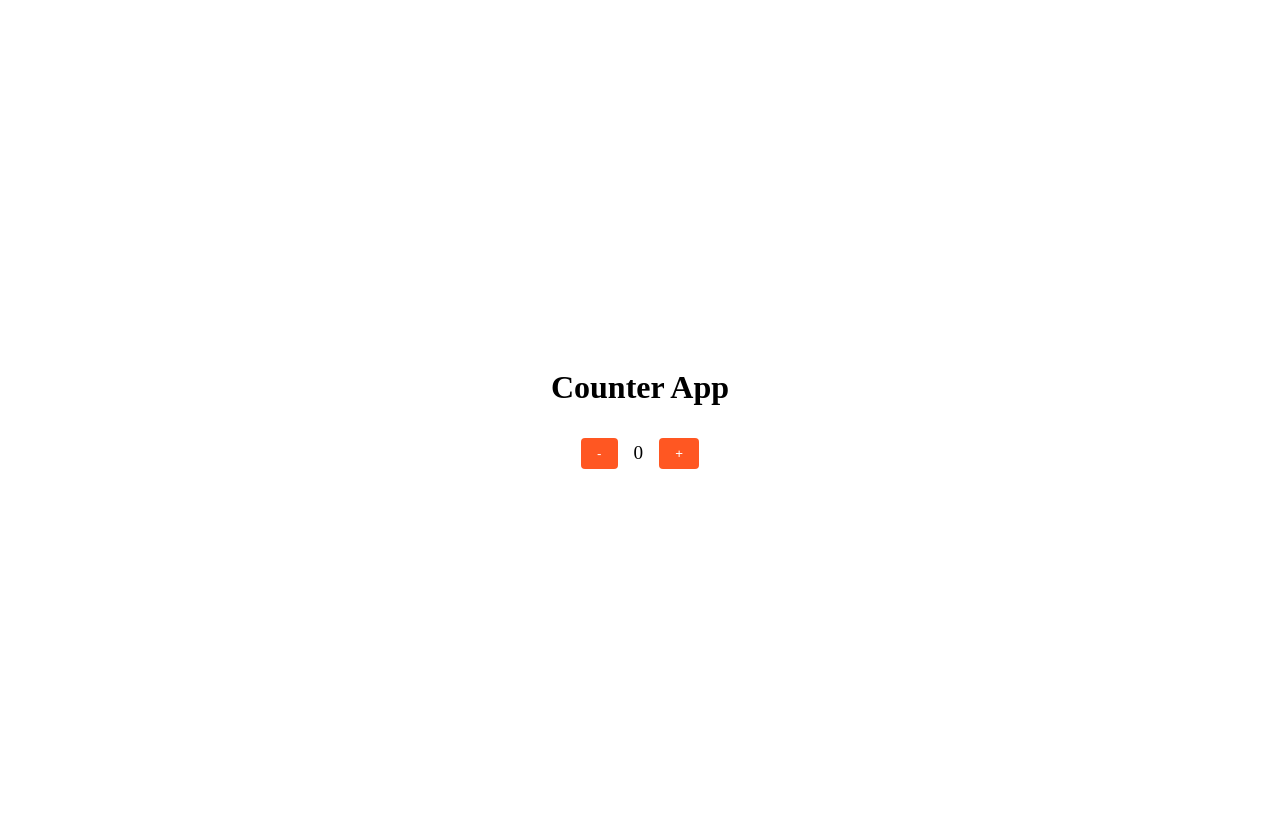
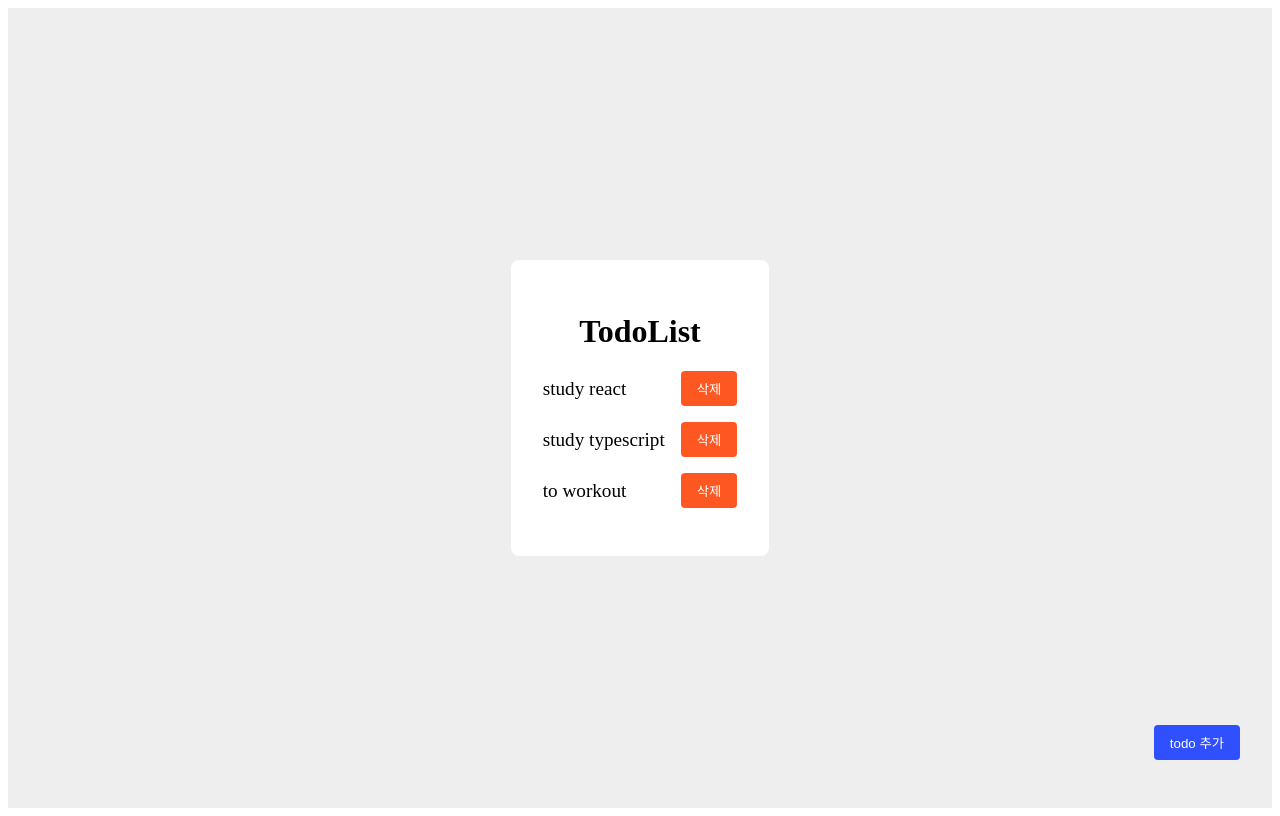
Before and after one commit to gahyeon-park/react-ts-basic, a React (Create React App) app: page / in a window 1280 px wide. Built offline with nearby package versions, Linux system fonts and the light colour scheme.

Commit message:
todoList (props와 state만으로 만들기)

```diff
--- a/src/App.tsx
+++ b/src/App.tsx
@@ -1,126 +1,7 @@
-import { Component, ErrorInfo, useState } from "react";
+import { useState } from "react";
 import styled from '@emotion/styled';
-import { Button } from "components/Button";
-import { Label } from "components/Label";
-import { IScriptSnapshot } from "typescript";
-
-// function App() {
-//   const [counter, setCounter] = useState(0);
-//   const sub = () => {
-//     setCounter(counter - 1);
-//   }
-//   const add = () => {
-//     setCounter(counter + 1);
-//   }
-//   return (
-//     <Container>
-//       <Title>Counter App</Title>
-//       <Contents>
-//         <Button label="-" onClick={sub}></Button>
-//         <Label data={counter} />
-//         <Button label="+" onClick={add}></Button>
-//       </Contents>
-//     </Container>
-//   );
-// }
-
-type AppProps = Record<string, never>; // ← 클래스 컴포넌트가 props는 받지 않고, state만 받을 경우의 props의 제네릭타입
-interface AppState {
-  readonly counter: number;
-}
-
-// 클래스형 : export class App extends Component<propsGenericType, stateGenericType>{}
-export class App extends Component<AppProps, AppState> {
-  // contsructor: 생성자 함수 (state를 초기화하는데 활용)
-  constructor(props: AppProps) {
-    super(props);
-
-    this.state = {
-      counter: 0
-    }
-  }
-
-  private sub = () => {
-    // useState 훅을 사용하는 함수형 컴포넌트와 달리, 클래스 컴포넌트에서 state 변수에 접근할 때는 this.state를 사용해야 한다.
-    const { counter } = this.state;
-
-    // 또한 state를 변경하기 위해서는 this.setState라는 함수를 통해 state를 변경한다.
-    this.setState({
-      counter: counter - 1
-    })
-  }
-
-  private add = () => {
-    const { counter } = this.state;
-    this.setState({
-      counter: counter + 1
-    })
-  }
-
-  render() {
-    const { counter } = this.state;
-
-    return (
-      <Container>
-        <Title>Counter App</Title>
-        <Contents>
-          <Button label="-" onClick={this.sub}></Button>
-          <Label data={counter} />
-          <Button label="+" onClick={this.add}></Button>
-        </Contents>
-      </Container>
-    )
-  }
-
-  static getDerivedStateFromProps(nextProps: AppProps, prevState: AppState) {
-    console.log("getDerivedStateFromProps");
-    console.log("nextProps", nextProps);
-    console.log("prevState", prevState);
-
-    return null;
-  }
-
-  componentDidMount(): void {
-    console.log("componentDidMount");
-  }
-
-  getSnapshotBeforeUpdate(prevProps: Readonly<AppProps>, prevState: Readonly<AppState>) {
-    console.log("getSnapshotBeforeUpdate");
-    console.log("prevProps", prevProps);
-    console.log("prevState", prevState);
-
-    // getSnapshotBeforeUpdate함수의 반환값은 componentDidUpdate의 세번째 매개변수(snapshot)로 전달된다.
-    return {
-      testData: true
-    }
-  }
-
-  componentDidUpdate(prevProps: Readonly<AppProps>, prevState: Readonly<AppState>, snapshot?: IScriptSnapshot): void {
-    console.log("componentDidUpdate");
-    console.log("prevProps", prevProps);
-    console.log("prevState", prevState);
-    console.log("snapshot", snapshot);
-  }
-
-  shouldComponentUpdate(nextProps: Readonly<AppProps>, nextState: Readonly<AppState>, nextContext: any): boolean {
-    console.log("shouldComponentUpdate");
-    console.log("nextProps", nextProps);
-    console.log("nextState", nextState);
-
-    // false를 반환하면 컴포넌트의 리렌더링을 수행하지 않도록 막는다.
-    return true;
-  }
-
-  componentWillUnmount(): void {
-    console.log("componentWillUnmount");
-  }
-
-  componentDidCatch(error: Error, errorInfo: ErrorInfo): void {
-    console.log("componentDidCatch");
-    console.log("error: ", error);
-    console.log("errorInfo: ", errorInfo);
-  }
-}
+import { DataView } from "components/DataView";
+import { InputContainer } from "components/InputContainer";
 
 const Container = styled.div`
 height: 100vh;
@@ -128,16 +9,28 @@ const Container = styled.div`
 flex-direction: column;
 align-items: center;
 justify-content: center;
+background-color: #eee;
 `;
 
-const Title = styled.h1`
-  margin-bottom: 32px;
-`
 
-const Contents = styled.div`
-  display: flex;
-  align-items: center;
-  justify-content: center;
-`
+function App() {
+  const [todoList, setTodoList] = useState(["study react", "study typescript", "to workout"]);
+
+  const onDelete = (todo: string) => {
+    setTodoList(todos => todos.filter(item => item !== todo));
+  }
+
+  const onAdd = (toDo: string) => {
+    console.log("onAdd", toDo);
+    setTodoList(todos => [...todos, toDo]);
+  }
+
+  return (
+    <Container>
+      <DataView todoList={todoList} onDelete={onDelete} />
+      <InputContainer onAdd={onAdd} />
+    </Container>
+  )
+}
 
 export default App;
--- a/src/components/Button/index.tsx
+++ b/src/components/Button/index.tsx
@@ -1,38 +1,35 @@
-import { Component } from "react";
 import styled from "@emotion/styled";
 
 interface ButtonProps {
   readonly label: string;
+  readonly color?: string;
   readonly onClick?: () => void;
 }
 
-// 함수형
-// export const Button = ({ label, onClick }: ButtonProps) => {
-//   return <Container onClick={onClick}>{label}</Container>
+// interface ContainerProps {
+//   readonly color: string;
 // }
 
-// 클래스형 : export class Button extends Component<propsGenericType, stateGenericType>{}
-export class Button extends Component<ButtonProps> {
-  render() {
-    const { label, onClick } = this.props;
-    return <Container onClick={onClick}>{label}</Container>
-  }
-}
-
-const Container = styled.button`
-  border: 0;
+const Container = styled.button<{ color: string }>`
+  border: none;
   color: #fff;
-  background-color: #ff5722;
+  background-color: ${(props) => props.color};
   cursor: pointer;
   padding: 8px 16px;
   border-radius: 4px;
 
   &:hover {
-    background-color: #ff5722;
-    opacity: 0.8;
+    background-color: ${(props) => props.color};
+    opacity: .8;
   }
 
   &:active {
-    box-shadow: inset 5px 5px 10px rgba(0, 0, 0, 0.2);
+    box-shadow: inset 5px 5px 18px rgba(0, 0, 0, .2);
   }
-`;
+`
+
+export function Button({ label, color = "#ff5722", onClick }: ButtonProps) {
+  return (
+    <Container color={color} onClick={onClick}>{label}</Container>
+  )
+}
--- /dev/null
+++ b/src/components/DataView/index.tsx
@@ -0,0 +1,27 @@
+import styled from "@emotion/styled";
+import { Title } from "components/Title";
+import { TodoList } from "components/TodoList";
+
+interface DataViewProps {
+  readonly todoList: string[];
+  readonly onDelete?: (todo: string) => void;
+}
+
+const Container = styled.div`
+  display: flex;
+  flex-direction: column;
+  align-items: center;
+  justify-content: center;
+  background-color: #fff;
+  padding: 32px;
+  border-radius: 8px;
+`
+
+export const DataView = ({ todoList, onDelete }: DataViewProps) => {
+  return (
+    <Container>
+      <Title label="TodoList" />
+      <TodoList todoList={todoList} onDelete={onDelete} />
+    </Container>
+  )
+}
--- /dev/null
+++ b/src/components/InputContainer/index.tsx
@@ -0,0 +1,28 @@
+import { useState } from "react";
+import { TodoInput } from 'components/TodoInput';
+import { ShowInputButton } from 'components/ShowInputButton';
+
+interface InputContainerProps {
+  onAdd: (toDo: string) => void;
+}
+
+export function InputContainer({ onAdd }: InputContainerProps) {
+  const [showToDoInput, setShowToDoInput] = useState(false);
+
+  const onAddTodo = (toDo: string) => {
+    console.log("onAdd", toDo);
+
+    onAdd(toDo);
+    setShowToDoInput(false);
+  }
+
+  return (
+    <>
+      {showToDoInput && <TodoInput onAdd={onAddTodo} />}
+      <ShowInputButton
+        show={showToDoInput}
+        onClick={() => setShowToDoInput(!showToDoInput)}
+      />
+    </>
+  )
+}
--- /dev/null
+++ b/src/components/ShowInputButton/index.tsx
@@ -0,0 +1,26 @@
+import styled from '@emotion/styled';
+import { Button } from "components/Button";
+
+const Container = styled.div`
+  position: absolute;
+  right: 40px;
+  bottom: 40px;
+  z-index: 1;
+`
+
+interface ShowToDoInputProps {
+  show: boolean;
+  onClick: () => void;
+}
+
+export function ShowInputButton({ show, onClick }: ShowToDoInputProps) {
+  return (
+    <Container>
+      <Button
+        label={show ? "닫기" : "todo 추가"}
+        color={show ? undefined : "#304ffe"}
+        onClick={onClick}
+      />
+    </Container>
+  )
+}
--- /dev/null
+++ b/src/components/TextInput/index.tsx
@@ -0,0 +1,17 @@
+import styled from "@emotion/styled";
+
+interface TextInputProps {
+  value?: string;
+  onChange: (text: string) => void;
+}
+
+const Container = styled.input`
+  font-size: 1.2rem;
+  padding: 8px;
+`
+
+export function TextInput({ value, onChange }: TextInputProps) {
+  return (
+    <Container value={value} onChange={(event) => onChange(event?.target.value)} />
+  )
+}
--- /dev/null
+++ b/src/components/Title/index.tsx
@@ -0,0 +1,23 @@
+import styled from "@emotion/styled";
+
+interface TitleProps {
+  label: string;
+}
+
+const Container = styled.h1`
+    display: flex;
+  flex-direction: column;
+  justify-content: center;
+`;
+
+const Label = styled.div`
+  margin-top: 0;
+`
+
+export function Title({ label }: TitleProps) {
+  return (
+    <Container>
+      <Label>{label}</Label>
+    </Container>
+  )
+}
--- /dev/null
+++ b/src/components/TodoInput/index.tsx
@@ -0,0 +1,79 @@
+import { useState } from "react";
+import styled from "@emotion/styled";
+import { Title } from "components/Title";
+import { TextInput } from "components/TextInput";
+import { Button } from "components/Button";
+
+const Container = styled.div`
+  position: absolute;
+  top: 0;
+  left: 0;
+  bottom: 0;
+  right: 0;
+  align-items: center;
+  justify-content: center;
+`;
+
+const Background = styled.div`
+  position: absolute;
+  top: 0;
+  left: 0;
+  bottom: 0;
+  right: 0;
+  display: flex;
+  align-items: center;
+  justify-content: center;
+  flex-direction: column;
+  background-color: rgb(0 0 0 /75%);
+`;
+
+const Contents = styled.div`
+  position: absolute;
+  width: 320px;
+  left: 50%;
+  top: 50%;
+  display: flex;
+  align-items: center;
+  justify-content: center;
+  flex-direction: column;
+  transform: translate(-50%, -50%);
+  background-color: #fff;
+  padding: 32px;
+  border-radius: 8px;
+  z-index: 1;
+`;
+
+const InputContainer = styled.div`
+  display: flex;
+  align-items: center;
+  justify-content: center;
+`;
+
+interface TodoInputProps {
+  onAdd: (toDo: string) => void;
+}
+
+export const TodoInput = ({ onAdd }: TodoInputProps) => {
+  const [toDo, setToDo] = useState('');
+
+  const onAddTodo = () => {
+    if (toDo === "") return;
+    console.log("onAddTodo");
+
+    onAdd(toDo);
+    setToDo('');
+  }
+
+  return (
+    <Container>
+      <Background />
+      <Contents>
+        <Title label="add ToDo" />
+        <InputContainer>
+          <TextInput value={toDo} onChange={setToDo} />
+          <Button label="추가" color="#304ffe" onClick={onAddTodo} />
+        </InputContainer>
+      </Contents>
+    </Container>
+  )
+};
--- /dev/null
+++ b/src/components/TodoItem/index.tsx
@@ -0,0 +1,31 @@
+import styled from "@emotion/styled";
+import { Button } from "components/Button";
+
+interface TodoItemProps {
+  label: string;
+  onDelete?: () => void;
+}
+
+const Container = styled.div`
+  display: flex;
+  align-items: center;
+  justify-content: center;
+  margin-bottom: 16px;
+`;
+
+const Label = styled.div`
+  flex: 1;
+  font-size: 1.2rem;
+  margin-right: 16px;
+`;
+
+export const TodoItem = ({ label, onDelete }: TodoItemProps) => {
+  return (
+    <Container>
+      <Label>{label}</Label>
+      <Button label="삭제" onClick={onDelete}></Button>
+    </Container>
+  )
+}
+
+export default TodoItem;
--- /dev/null
+++ b/src/components/TodoList/index.tsx
@@ -0,0 +1,27 @@
+import styled from "@emotion/styled";
+import TodoItem from "components/TodoItem";
+
+interface TodoListProps {
+  readonly todoList: string[];
+  readonly onDelete?: (todo: string) => void;
+}
+
+const Container = styled.div`
+  display: flex;
+  flex-direction: column;
+`;
+
+export function TodoList({ todoList, onDelete }: TodoListProps) {
+  return (
+    <Container>
+      {todoList.map((todo, i) => (
+        <TodoItem
+          key={i}
+          label={todo}
+          onDelete={() => {
+            if (typeof onDelete === "function") onDelete(todo);
+          }} />
+      ))}
+    </Container>
+  )
+}
```
Lines whose indentation alone changed are shown as unchanged.
